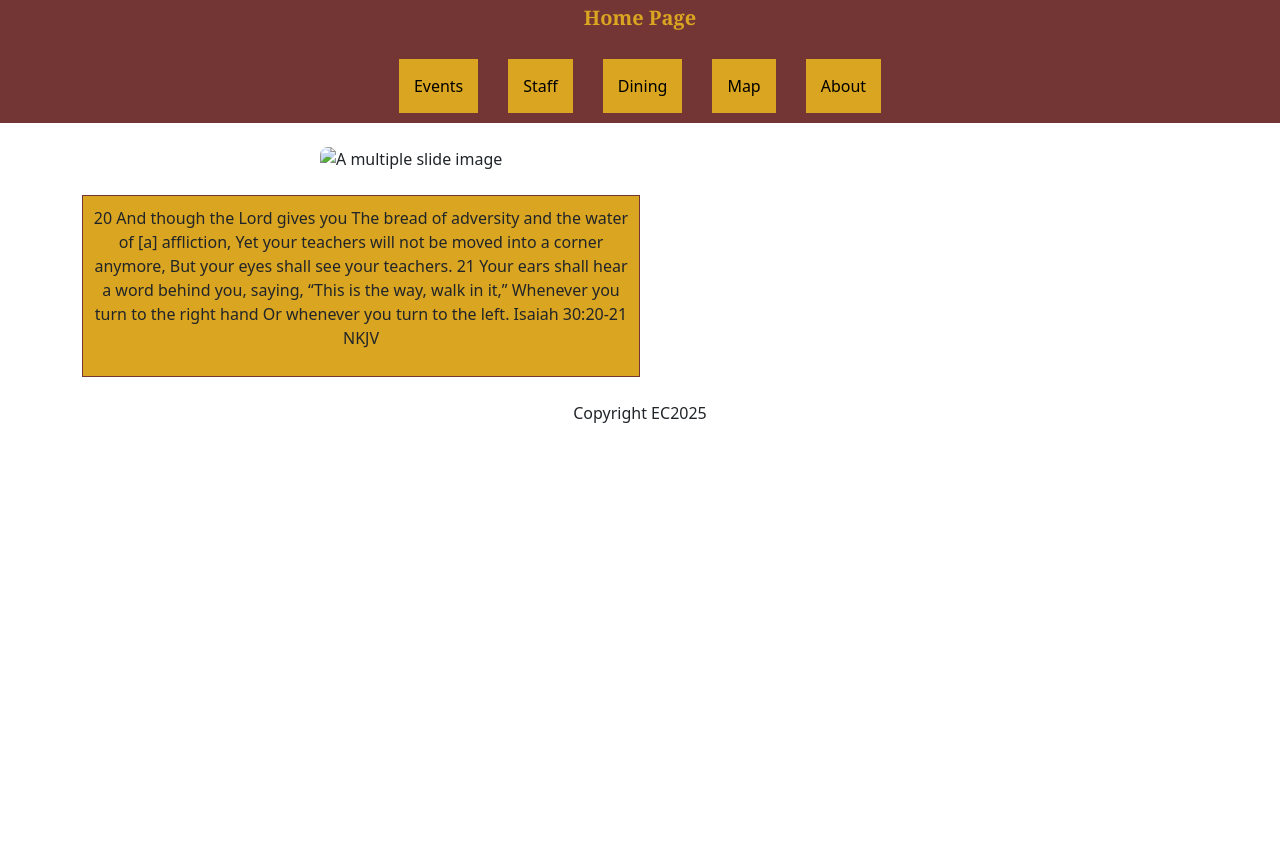
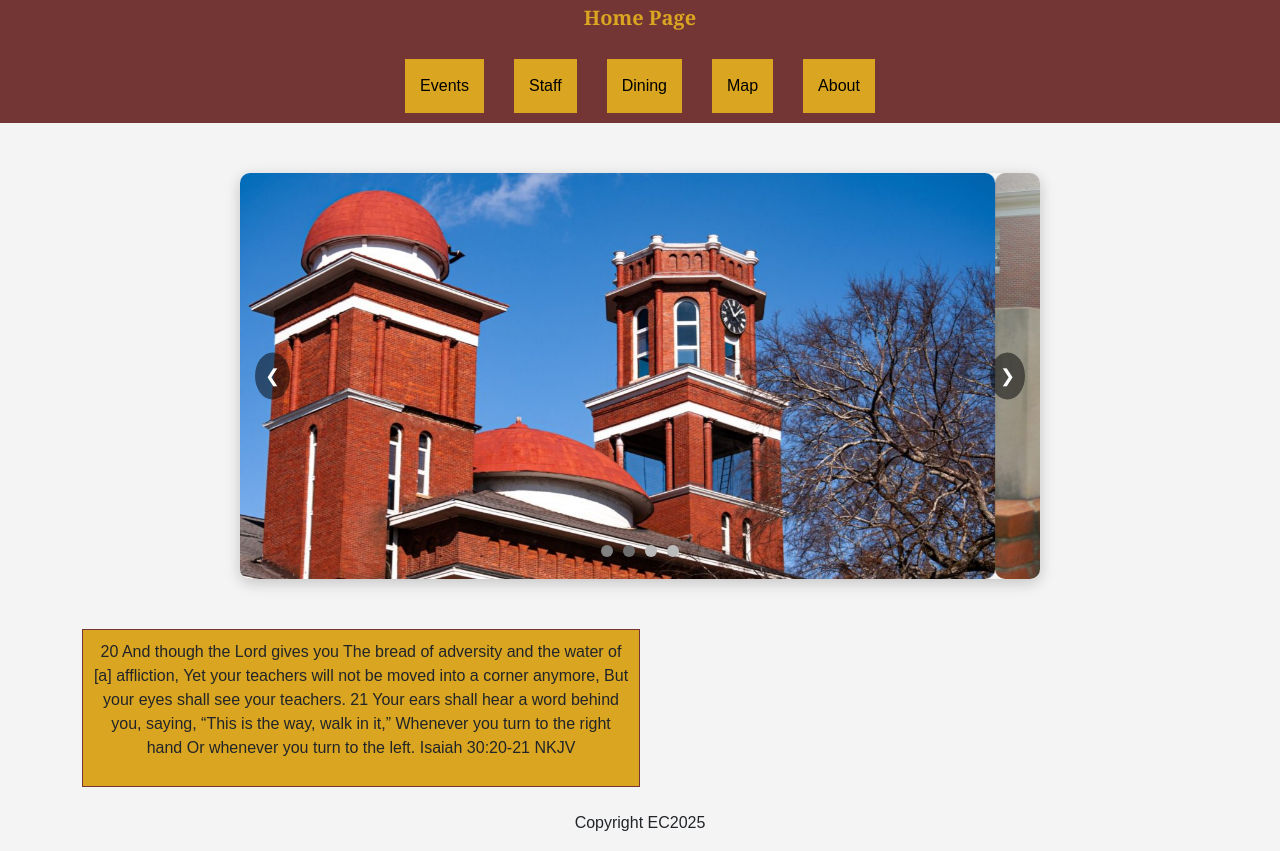
Before and after one commit to StoneDriggers01/campus-life-super-app, a plain HTML site: page index.html in a window 1280 px wide. Shown: the part 53-904 px from the top of the page. Before the commit the page ends 800 px from the top, so only its background shows below. Drawn offline with nearby package versions, Linux system fonts and the light colour scheme.

Commit message:
multiple slide image

```diff
--- a/css/style.css
+++ b/css/style.css
@@ -96,3 +96,64 @@ img {
   font-weight: bold;
   color: black;
 }
+
+
+
+* { box-sizing: border-box; }
+    body { font-family: Arial, sans-serif; margin: 0; background: #f4f4f4; }
+
+    .slider {
+      position: relative;
+      max-width: 800px;
+      margin: 50px auto;
+      overflow: hidden;
+      border-radius: 10px;
+      box-shadow: 0 4px 15px rgba(0,0,0,0.2);
+    }
+
+    .slides {
+      display: flex;
+      transition: transform 0.6s ease-in-out;
+    }
+
+    .slides img {
+      width: 100%;
+      border-radius: 10px;
+    }
+
+/* Navigation arrows */
+    .prev, .next {
+      position: absolute;
+      top: 50%;
+      transform: translateY(-50%);
+      background: rgba(0,0,0,0.5);
+      color: #fff;
+      padding: 10px;
+      border: none;
+      cursor: pointer;
+      border-radius: 50%;
+      font-size: 18px;
+    }
+    .prev { left: 15px; }
+    .next { right: 15px; }
+
+    /* Dots */
+    .dots {
+      text-align: center;
+      position: absolute;
+      bottom: 15px;
+      width: 100%;
+    }
+    .dots span {
+      display: inline-block;
+      height: 12px;
+      width: 12px;
+      margin: 0 5px;
+      background: #bbb;
+      border-radius: 50%;
+      cursor: pointer;
+      transition: background 0.3s;
+    }
+.dots .active {
+      background: #333;
+    }
--- a/index.html
+++ b/index.html
@@ -27,12 +27,63 @@
         </header>
     </body>
     <main>
-        <article>
-            <img
-                src = "img/msi.jpg"
-                alt = "A multiple slide image"
-                width = "50%"
-            >
+        <div class="slider">
+  <div class="slides">
+    <img src="images/clocktower.jpg" alt="Slide 1">
+    <img src="images/bdh.jpeg" alt="Slide 2">
+    <img src="images/dmsc.jpg" alt="Slide 3">
+    <img src="images/watkins.jpg" alt="Slide 4">
+  </div>
+  <button class="prev">&#10094;</button>
+  <button class="next">&#10095;</button>
+  <div class="dots"></div>
+</div>
+
+<script>
+  const slides = document.querySelector('.slides');
+  const images = document.querySelectorAll('.slides img');
+  const prev = document.querySelector('.prev');
+  const next = document.querySelector('.next');
+  const dotsContainer = document.querySelector('.dots');
+
+  let index = 0;
+// Create dots dynamically
+  images.forEach((_, i) => {
+    const dot = document.createElement('span');
+    if (i === 0) dot.classList.add('active');
+    dot.addEventListener('click', () => moveToSlide(i));
+    dotsContainer.appendChild(dot);
+  });
+
+  const dots = document.querySelectorAll('.dots span');
+
+  function updateSlider() {
+    slides.style.transform = `translateX(${-index * 100}%)`;
+    dots.forEach(dot => dot.classList.remove('active'));
+    dots[index].classList.add('active');
+  }
+
+  function moveToSlide(i) {
+    index = i;
+    updateSlider();
+  }
+
+  prev.addEventListener('click', () => {
+    index = (index > 0) ? index - 1 : images.length - 1;
+    updateSlider();
+  });
+
+next.addEventListener('click', () => {
+    index = (index < images.length - 1) ? index + 1 : 0;
+    updateSlider();
+  });
+
+  // Auto-play (optional)
+  setInterval(() => {
+    index = (index < images.length - 1) ? index + 1 : 0;
+    updateSlider();
+  }, 5000); // change every 5s
+</script>
             <div class="container mt-4">
             <section class="col-md-6 mb-4" id = "sections">
                 <p>20 And though the Lord gives you
```
Also changed, not shown: images/bdh.jpeg (added), images/clocktower.jpg (added), images/dmsc.jpg (added), images/watkins.jpg (added).
